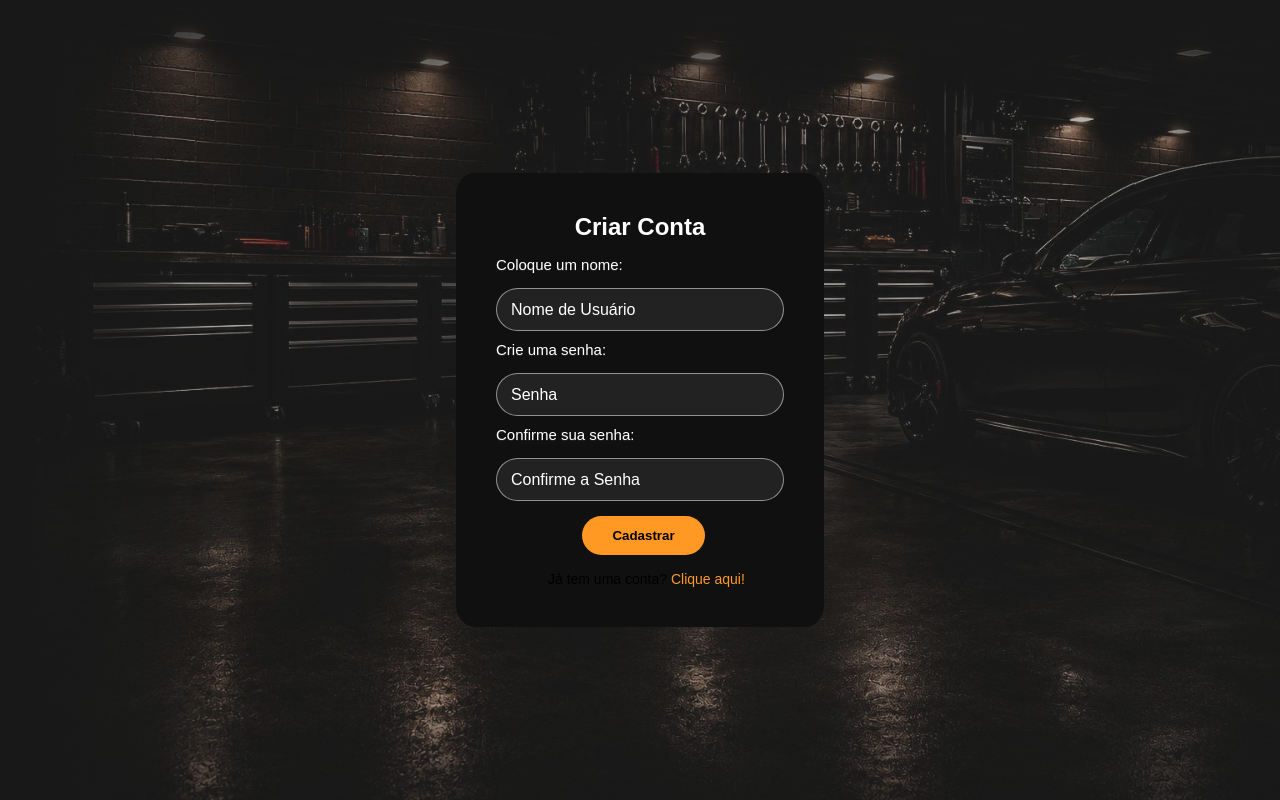
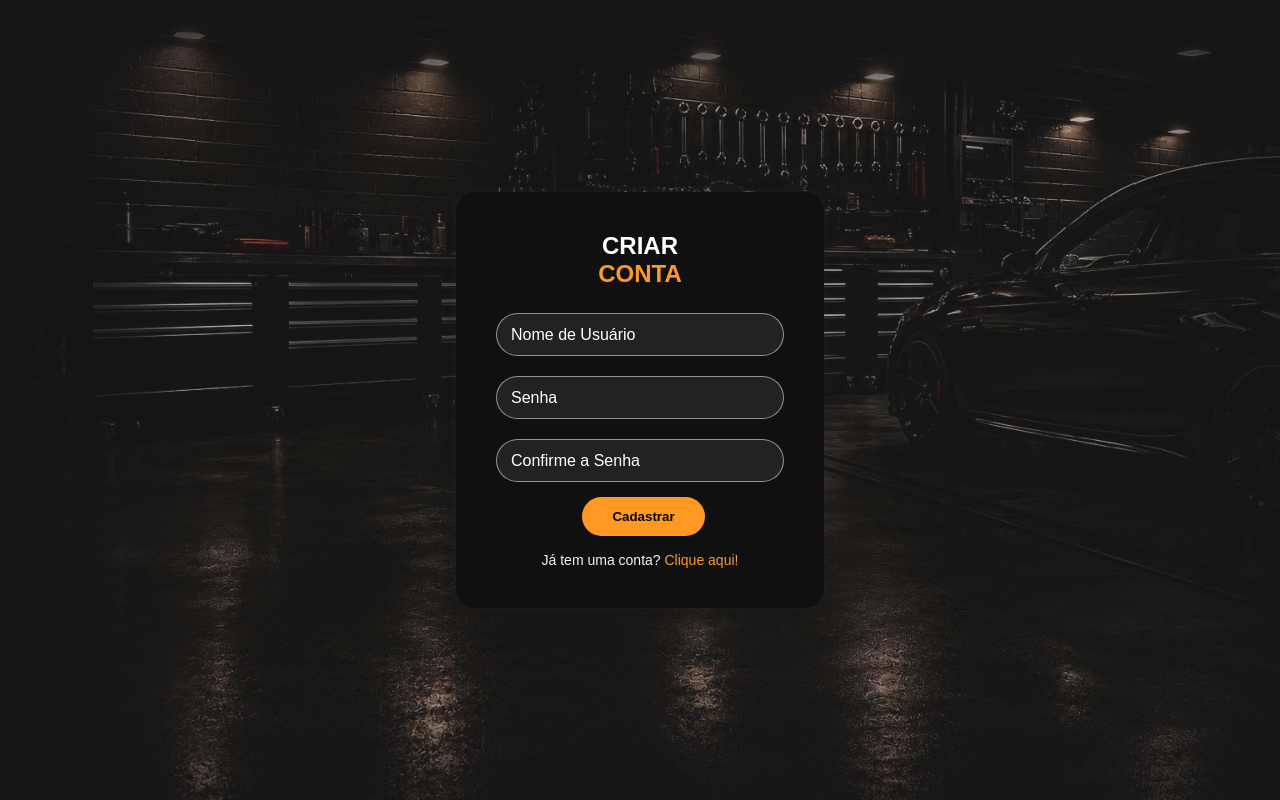
Before and after one commit to Anareis10/TCC---Oficina-Mec-mica, a plain HTML site: page cadastro_2.html in a window 1280 px wide. Drawn offline with Linux system fonts and the light colour scheme.

Commit message:
fix: mais mudanças no login

```diff
--- a/cadastro_2.html
+++ b/cadastro_2.html
@@ -12,18 +12,18 @@
 
     <main>
         <section>
-            <h2>Criar Conta</h2>
-            <h4>Coloque um nome:</h4>
+            <h2>CRIAR <span class="laranja">CONTA</span></h2>
+
             <div class="input-box">
                 <input type="text" placeholder="">
                 <span>Nome de Usuário</span>
             </div>
-            <h4>Crie uma senha:</h4>
+
             <div class="input-box">
                 <input type="password" placeholder="">
                 <span>Senha</span>
             </div>
-            <h4>Confirme sua senha:</h4>
+
             <div class="input-box">
                 <input type="password" placeholder="">
                 <span>Confirme a Senha</span>
--- a/style/style_login_cadastro.css
+++ b/style/style_login_cadastro.css
@@ -23,7 +23,7 @@ body {
     /*Nesse caso, centraliza os itens*/
     align-items: center;
     height: 100vh;
-
+    background-color: #ddd;
 }
 
 body::after {
@@ -45,10 +45,11 @@ main{
     padding: 2.5rem;
     border-radius: 5%;
     transition: .7s;
+    box-shadow: 0px 0px 10px rgba(65, 65, 65, .2);
 }
 
 main:hover {
-    box-shadow: 0px 0px 10px rgba(255, 145, 0, .15);
+    box-shadow: 0px 0px 25px rgba(65, 65, 65, .2);
     transform: translateY(-5px);
     transition: .7s;
 }
@@ -58,7 +59,7 @@ main:hover {
 h2 {
     color: var(--background_color_branco);
     font-weight: 600;
-    margin-bottom: 15px;
+    margin-bottom: 25px;
     padding: 0 75px;
     text-align: center;
 }
@@ -67,20 +68,11 @@ h2 {
     color: var(--laranja_principal);
 }
 
-h4 {
-    color: var(--background_color_branco);
-    font-weight: 200;
-    text-align: left;
-    font-size: 15px;
-    text-shadow: 0px 1px 1px rgba(65, 65, 65, 0.5);
-}
-
-
 /*Estilização das caixas de texto*/
 
 .input-box {
     position: relative;
-    margin: 15px 0 10px 0;
+    margin: 20px 0 10px 0;
 }
 
 .input-box input {
@@ -185,12 +177,8 @@ h4 {
 .button-login {
     margin-top: 1rem;
     font-size: 14px;
-    margin-left: 0.8rem;
     text-align: center;
-}
-
-.button-cadastro{
-    color: #ffffff;
+    color: #f5f5f5;
 }
 
 /*Estilização do textinho lá embaixo que eu não sei qual seria o nome*/
```
Also changed, not shown: cadastro.html (+3 -3 lines), login.html (+1 -2 lines), style/style_index.css (+7 -0 lines).
